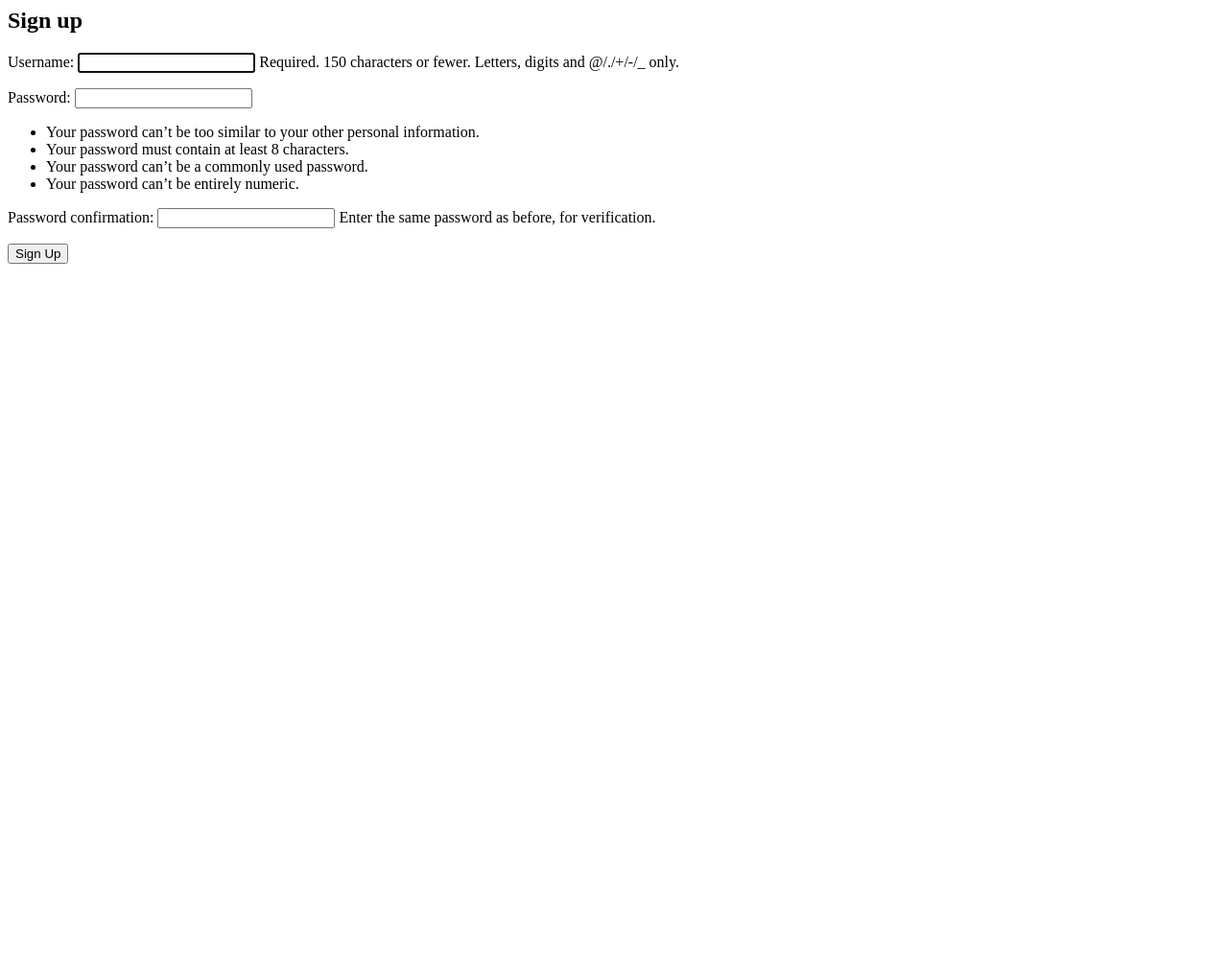
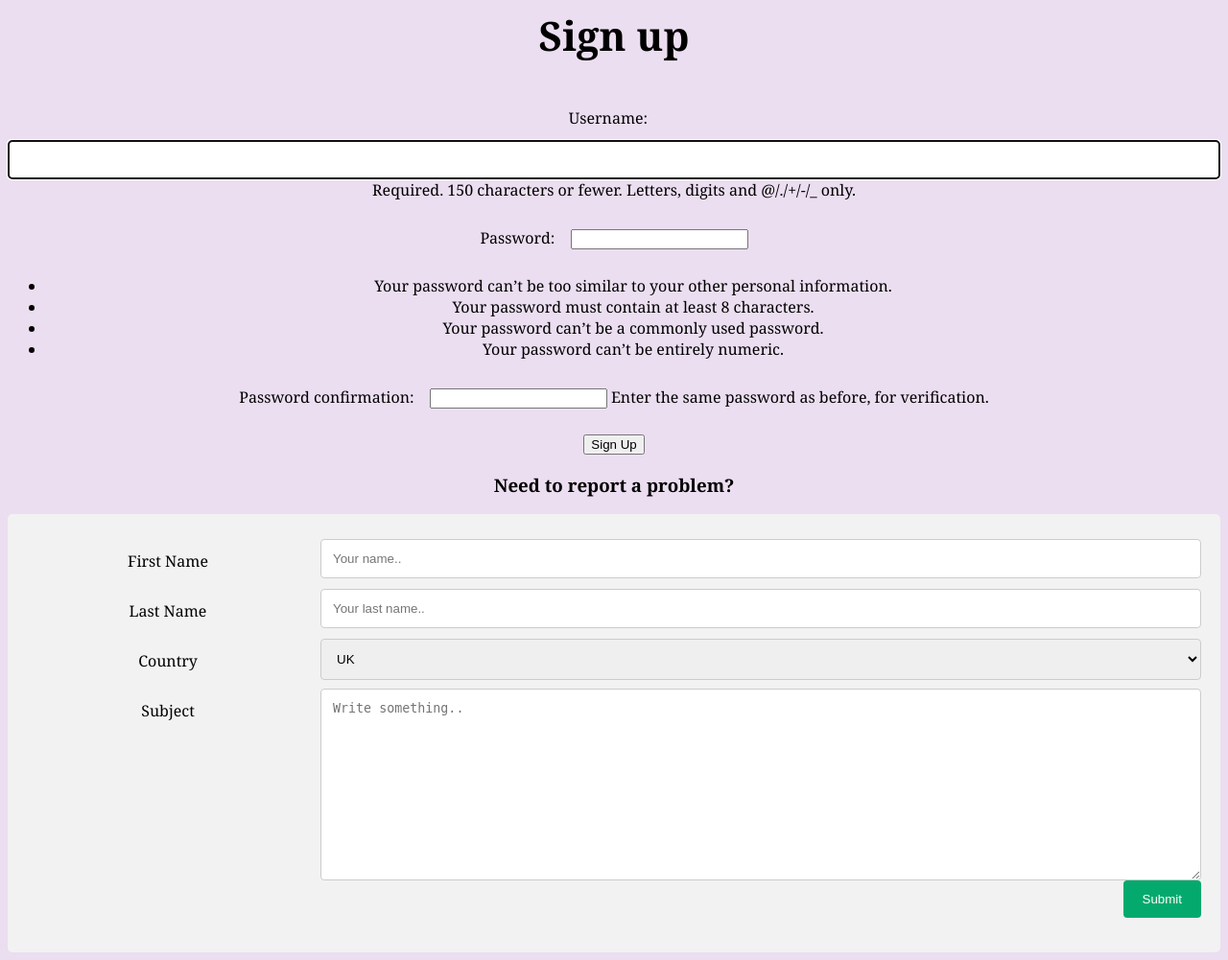
Before and after one commit to kenneduu/Django-FemaleNet, a Django app: page /account1/signup/ in a window 1280 px wide. Shown: the whole page at 96% size. Before the commit the page ends 275 px from the top, so only its background shows below. Run offline with Django 4.2, Linux system fonts and the light colour scheme.

Commit message:
Added fancy functionality

```diff
--- a/templates/registration/signup.html
+++ b/templates/registration/signup.html
@@ -1,6 +1,85 @@
 {% extends "base.html" %}
 
 {% block title %}Sign Up{% endblock %}
+
+{%block style%}
+
+body {
+  background-color: EBDEF0 ;
+  color: black;
+  font-family: 'Georgia', serif;
+  font-size: 16px;
+  text-align: center;
+}
+
+h2 {
+  font-weight: bold;
+  font-size: 42px;
+}
+
+input[type=text], select, textarea{
+  width: 100%;
+  padding: 12px;
+  border: 1px solid #ccc;
+  border-radius: 4px;
+  box-sizing: border-box;
+  resize: vertical;
+}
+
+
+label {
+  padding: 12px 12px 12px 0;
+  display: inline-block;
+}
+
+
+input[type=submit] {
+  background-color: #04AA6D;
+  color: white;
+  padding: 12px 20px;
+  border: none;
+  border-radius: 4px;
+  cursor: pointer;
+  float: right;
+}
+
+
+.container {
+  border-radius: 5px;
+  background-color: #f2f2f2;
+  padding: 20px;
+}
+
+
+.col-25 {
+  float: left;
+  width: 25%;
+  margin-top: 6px;
+}
+
+
+.col-75 {
+  float: left;
+  width: 75%;
+  margin-top: 6px;
+}
+
+
+.row:after {
+  content: "";
+  display: table;
+  clear: both;
+}
+
+
+@media screen and (max-width: 600px) {
+  .col-25, .col-75, input[type=submit] {
+    width: 100%;
+    margin-top: 0;
+  }
+}
+
+{%endblock%}
 
 
 {% block content %}
@@ -9,5 +88,52 @@
     {% csrf_token %}
     {{ form.as_p }}
     <button type="submit">Sign Up</button>
+  <h3> Need to report a problem?</h3>
+
+
+
   </form>
+  <div class="container">
+  <form action="action_page.php">
+    <div class="row">
+      <div class="col-25">
+        <label for="fname">First Name</label>
+      </div>
+      <div class="col-75">
+        <input type="text" id="fname" name="firstname" placeholder="Your name..">
+      </div>
+    </div>
+    <div class="row">
+      <div class="col-25">
+        <label for="lname">Last Name</label>
+      </div>
+      <div class="col-75">
+        <input type="text" id="lname" name="lastname" placeholder="Your last name..">
+      </div>
+    </div>
+    <div class="row">
+      <div class="col-25">
+        <label for="country">Country</label>
+      </div>
+      <div class="col-75">
+        <select id="country" name="country">
+          <option value="UK">UK</option>
+          <option value="canada">Canada</option>
+          <option value="usa">USA</option>
+        </select>
+      </div>
+    </div>
+    <div class="row">
+      <div class="col-25">
+        <label for="subject">Subject</label>
+      </div>
+      <div class="col-75">
+        <textarea id="subject" name="subject" placeholder="Write something.." style="height:200px"></textarea>
+      </div>
+    </div>
+    <div class="row">
+      <input type="submit" value="Submit">
+    </div>
+  </form>
+</div>
 {% endblock %}
```
